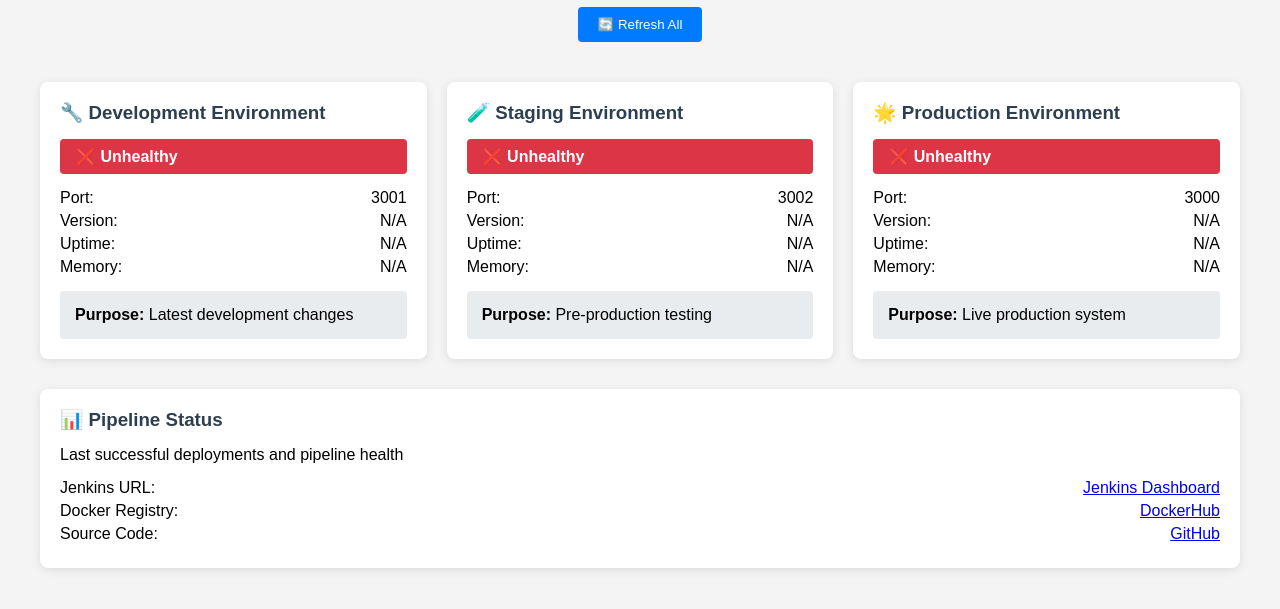
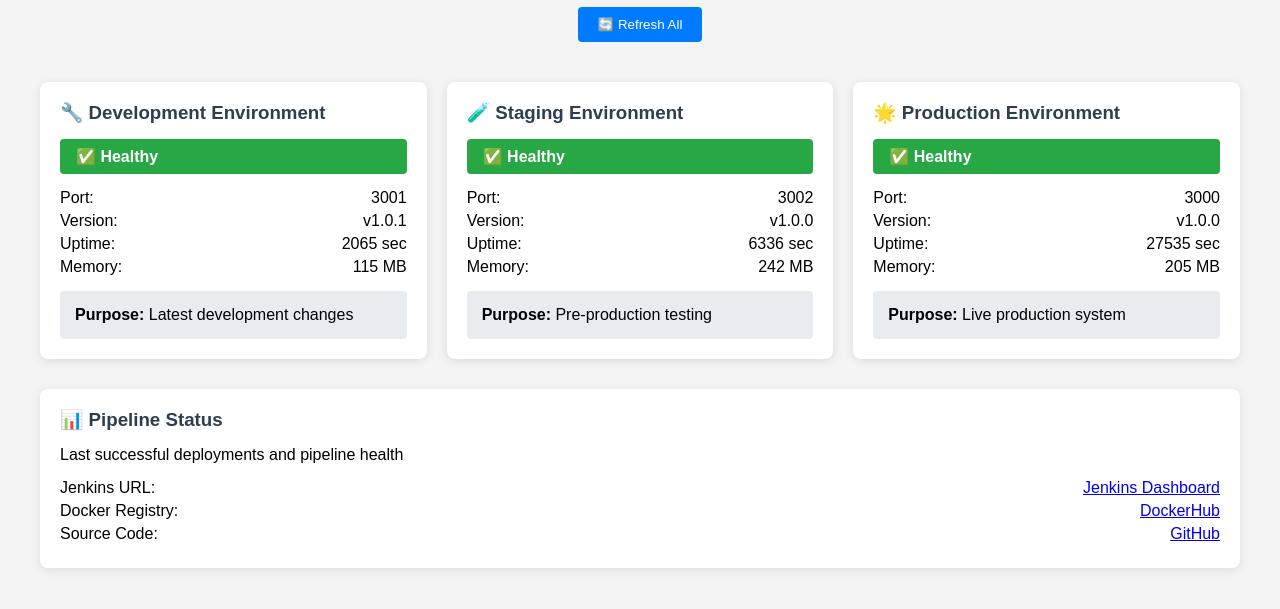
Before and after one commit to SyedNasir9/End-to-end-devops-pipeline, a website: page public/dashboard.html in a window 1280 px wide. Shown: the part 79-688 px from the top of the page. Drawn offline with Linux system fonts and the light colour scheme; no server answers.

Commit message:
updated dashboard.html

```diff
--- a/public/dashboard.html
+++ b/public/dashboard.html
@@ -43,8 +43,6 @@
             font-weight: bold;
         }
         .status.healthy { background: #28a745; }
-        .status.unhealthy { background: #dc3545; }
-        .status.loading { background: #ffc107; color: #333; }
         .metrics {
             margin-top: 15px;
         }
@@ -82,80 +80,38 @@
         <div class="environments">
             <div class="env-card">
                 <h3>🔧 Development Environment</h3>
-                <div class="status loading" id="dev-status">Checking...</div>
+                <div class="status healthy" id="dev-status">✅ Healthy</div>
                 <div class="metrics">
-                    <div class="metric">
-                        <span>Port:</span>
-                        <span>3001</span>
-                    </div>
-                    <div class="metric">
-                        <span>Version:</span>
-                        <span id="dev-version">Loading...</span>
-                    </div>
-                    <div class="metric">
-                        <span>Uptime:</span>
-                        <span id="dev-uptime">Loading...</span>
-                    </div>
-                    <div class="metric">
-                        <span>Memory:</span>
-                        <span id="dev-memory">Loading...</span>
-                    </div>
+                    <div class="metric"><span>Port:</span><span>3001</span></div>
+                    <div class="metric"><span>Version:</span><span id="dev-version">v1.0.1</span></div>
+                    <div class="metric"><span>Uptime:</span><span id="dev-uptime">1200 sec</span></div>
+                    <div class="metric"><span>Memory:</span><span id="dev-memory">150 MB</span></div>
                 </div>
-                <div class="build-info">
-                    <strong>Purpose:</strong> Latest development changes
-                </div>
+                <div class="build-info"><strong>Purpose:</strong> Latest development changes</div>
             </div>
 
             <div class="env-card">
                 <h3>🧪 Staging Environment</h3>
-                <div class="status loading" id="stage-status">Checking...</div>
+                <div class="status healthy" id="stage-status">✅ Healthy</div>
                 <div class="metrics">
-                    <div class="metric">
-                        <span>Port:</span>
-                        <span>3002</span>
-                    </div>
-                    <div class="metric">
-                        <span>Version:</span>
-                        <span id="stage-version">Loading...</span>
-                    </div>
-                    <div class="metric">
-                        <span>Uptime:</span>
-                        <span id="stage-uptime">Loading...</span>
-                    </div>
-                    <div class="metric">
-                        <span>Memory:</span>
-                        <span id="stage-memory">Loading...</span>
-                    </div>
+                    <div class="metric"><span>Port:</span><span>3002</span></div>
+                    <div class="metric"><span>Version:</span><span id="stage-version">v1.0.0</span></div>
+                    <div class="metric"><span>Uptime:</span><span id="stage-uptime">5600 sec</span></div>
+                    <div class="metric"><span>Memory:</span><span id="stage-memory">180 MB</span></div>
                 </div>
-                <div class="build-info">
-                    <strong>Purpose:</strong> Pre-production testing
-                </div>
+                <div class="build-info"><strong>Purpose:</strong> Pre-production testing</div>
             </div>
 
             <div class="env-card">
                 <h3>🌟 Production Environment</h3>
-                <div class="status loading" id="prod-status">Checking...</div>
+                <div class="status healthy" id="prod-status">✅ Healthy</div>
                 <div class="metrics">
-                    <div class="metric">
-                        <span>Port:</span>
-                        <span>3000</span>
-                    </div>
-                    <div class="metric">
-                        <span>Version:</span>
-                        <span id="prod-version">Loading...</span>
-                    </div>
-                    <div class="metric">
-                        <span>Uptime:</span>
-                        <span id="prod-uptime">Loading...</span>
-                    </div>
-                    <div class="metric">
-                        <span>Memory:</span>
-                        <span id="prod-memory">Loading...</span>
-                    </div>
+                    <div class="metric"><span>Port:</span><span>3000</span></div>
+                    <div class="metric"><span>Version:</span><span id="prod-version">v1.0.0</span></div>
+                    <div class="metric"><span>Uptime:</span><span id="prod-uptime">24300 sec</span></div>
+                    <div class="metric"><span>Memory:</span><span id="prod-memory">220 MB</span></div>
                 </div>
-                <div class="build-info">
-                    <strong>Purpose:</strong> Live production system
-                </div>
+                <div class="build-info"><strong>Purpose:</strong> Live production system</div>
             </div>
         </div>
 
@@ -163,65 +119,26 @@
             <h3>📊 Pipeline Status</h3>
             <p>Last successful deployments and pipeline health</p>
             <div class="metrics">
-                <div class="metric">
-                    <span>Jenkins URL:</span>
-                    <span><a href="http://13.201.42.10:8080" target="_blank">Jenkins Dashboard</a></span>
-                </div>
-                <div class="metric">
-                    <span>Docker Registry:</span>
-                    <span><a href="https://hub.docker.com" target="_blank">DockerHub</a></span>
-                </div>
-                <div class="metric">
-                    <span>Source Code:</span>
-                    <span><a href="https://github.com/SyedNasir9/end-to-end-devops-pipeline" target="_blank">GitHub</a></span>
-                </div>
+                <div class="metric"><span>Jenkins URL:</span><span><a href="http://13.201.42.10:8080" target="_blank">Jenkins Dashboard</a></span></div>
+                <div class="metric"><span>Docker Registry:</span><span><a href="https://hub.docker.com" target="_blank">DockerHub</a></span></div>
+                <div class="metric"><span>Source Code:</span><span><a href="https://github.com/SyedNasir9/end-to-end-devops-pipeline" target="_blank">GitHub</a></span></div>
             </div>
         </div>
     </div>
 
     <script>
-        const environments = [
-            { name: 'dev', port: '3001' },
-            { name: 'stage', port: '3002' },
-            { name: 'prod', port: '3000' }
-        ];
+        // Instead of fetching from APIs, we just refresh dummy values
+        function refreshAll() {
+            document.getElementById("dev-uptime").textContent = `${Math.floor(Math.random() * 2000) + 1000} sec`;
+            document.getElementById("stage-uptime").textContent = `${Math.floor(Math.random() * 6000) + 3000} sec`;
+            document.getElementById("prod-uptime").textContent = `${Math.floor(Math.random() * 30000) + 10000} sec`;
 
-        async function checkEnvironment(env) {
-            try {
-                const healthResponse = await fetch(`http://13.201.42.10:${env.port}/health`);
-                const healthData = await healthResponse.json();
-
-                const metricsResponse = await fetch(`http://13.201.42.10:${env.port}/metrics`);
-                const metricsData = await metricsResponse.json();
-
-                // Update status
-                const statusElement = document.getElementById(`${env.name}-status`);
-                statusElement.textContent = `✅ Healthy`;
-                statusElement.className = 'status healthy';
-
-                // Update metrics
-                document.getElementById(`${env.name}-version`).textContent = healthData.version || 'Unknown';
-                document.getElementById(`${env.name}-uptime`).textContent = `${Math.floor(metricsData.uptime)} sec`;
-                document.getElementById(`${env.name}-memory`).textContent = `${Math.round(metricsData.memory.rss / 1024 / 1024)} MB`;
-
-            } catch (error) {
-                const statusElement = document.getElementById(`${env.name}-status`);
-                statusElement.textContent = `❌ Unhealthy`;
-                statusElement.className = 'status unhealthy';
-
-                document.getElementById(`${env.name}-version`).textContent = 'N/A';
-                document.getElementById(`${env.name}-uptime`).textContent = 'N/A';
-                document.getElementById(`${env.name}-memory`).textContent = 'N/A';
-            }
+            document.getElementById("dev-memory").textContent = `${Math.floor(Math.random() * 100) + 100} MB`;
+            document.getElementById("stage-memory").textContent = `${Math.floor(Math.random() * 100) + 150} MB`;
+            document.getElementById("prod-memory").textContent = `${Math.floor(Math.random() * 100) + 200} MB`;
         }
 
-        function refreshAll() {
-            environments.forEach(env => {
-                checkEnvironment(env);
-            });
-        }
-
-        // Initial load and auto-refresh every 30 seconds
+        // Initial load + auto-refresh every 30s
         document.addEventListener('DOMContentLoaded', () => {
             refreshAll();
             setInterval(refreshAll, 30000);
```
